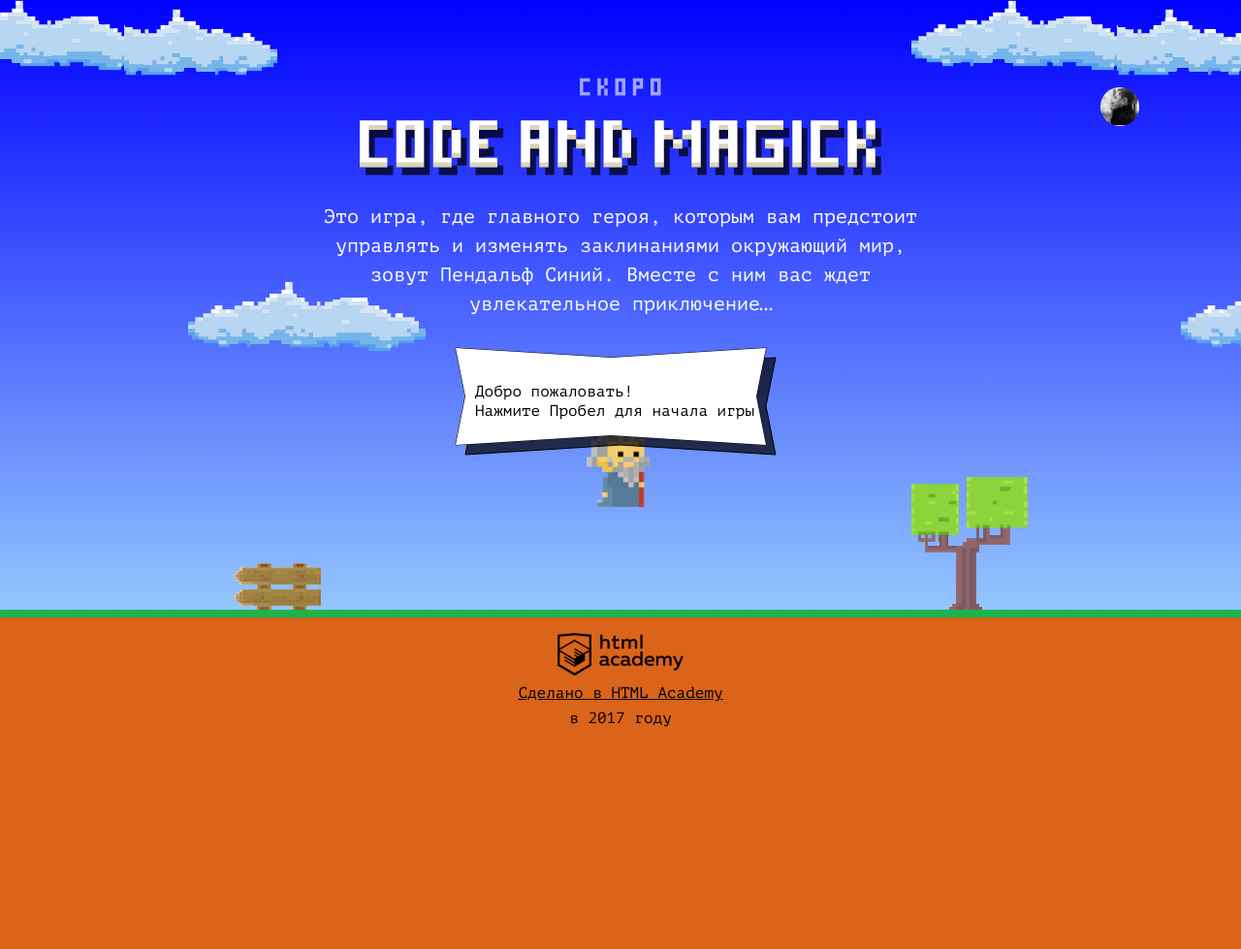
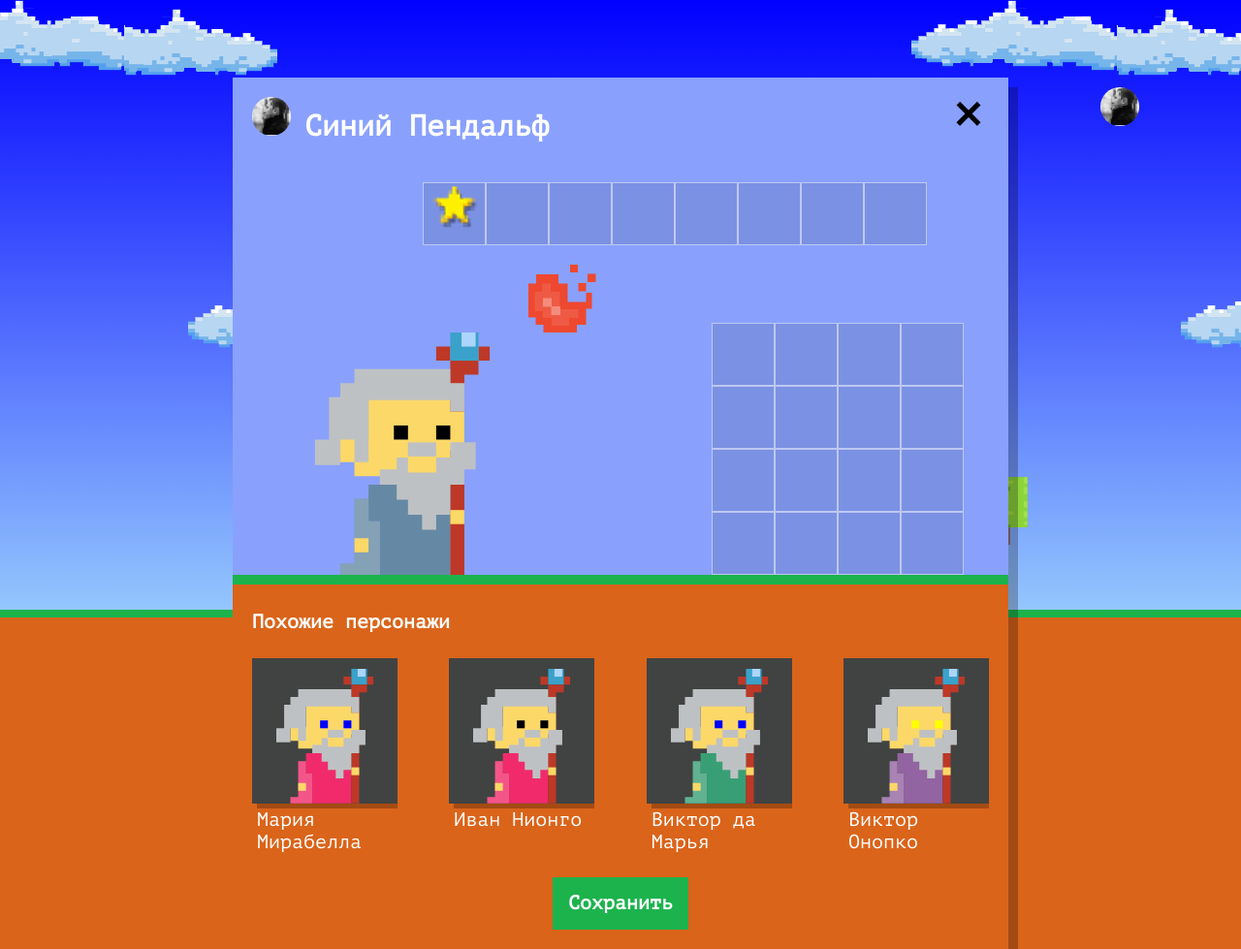
Before and after one commit to Moroschka/517717-code-and-magick-21, a website: page index.html in a window 1280 px wide. Shown: the whole page at 97% size. Before the commit the page ends 800 px from the top, so only its background shows below. Drawn offline with Linux system fonts and the light colour scheme.

Commit message:
Домашнее задание на проверку

```diff
--- a/index.html
+++ b/index.html
@@ -204,6 +204,7 @@
   }
 </script>
 <script src="js/stat.js"></script>
+<script src="js/setup.js"></script>
 <script src="js/game.js"></script>
 
 </body>
--- /dev/null
+++ b/js/setup.js
@@ -0,0 +1,59 @@
+'use strict';
+
+const NAMES = [`Иван`, `Хуан Себастьян`, `Мария`, `Кристоф`, `Виктор`, `Юлия`, `Люпита`, `Вашингтон`];
+const SURNAMES = [`да Марья`, `Верон`, `Мирабелла`, `Вальц`, `Онопко`, `Топольницкая`, `Нионго`, `Ирвинг`];
+const COAT_COLORS = [`rgb(101, 137, 164)`, `rgb(241, 43, 107)`, `rgb(146, 100, 161)`, `rgb(56, 159, 117)`, `rgb(215, 210, 55)`, `rgb(0, 0, 0)`];
+const EYES_COLORS = [`black`, `red`, `blue`, `yellow`, `green`];
+const similarWizardTemplate = document.querySelector(`#similar-wizard-template`).content;
+const userDialog = document.querySelector(`.setup`);
+const similarListElement = userDialog.querySelector(`.setup-similar-list`);
+
+userDialog.classList.remove(`hidden`);
+
+const getRandomNumber = function (min, max) {
+  return Math.floor(min + Math.random() * (max - min));
+};
+
+const wizards = [
+  {
+    name: NAMES[getRandomNumber(0, NAMES.length)] + ` ` + SURNAMES[getRandomNumber(0, SURNAMES.length)],
+    coatColor: COAT_COLORS[getRandomNumber(0, COAT_COLORS.length)],
+    eyesColor: EYES_COLORS[getRandomNumber(0, EYES_COLORS.length)]
+  },
+  {
+    name: NAMES[getRandomNumber(0, NAMES.length)] + ` ` + SURNAMES[getRandomNumber(0, SURNAMES.length)],
+    coatColor: COAT_COLORS[getRandomNumber(0, COAT_COLORS.length)],
+    eyesColor: EYES_COLORS[getRandomNumber(0, EYES_COLORS.length)]
+  },
+  {
+    name: NAMES[getRandomNumber(0, NAMES.length)] + ` ` + SURNAMES[getRandomNumber(0, SURNAMES.length)],
+    coatColor: COAT_COLORS[getRandomNumber(0, COAT_COLORS.length)],
+    eyesColor: EYES_COLORS[getRandomNumber(0, EYES_COLORS.length)]
+  },
+  {
+    name: NAMES[getRandomNumber(0, NAMES.length)] + ` ` + SURNAMES[getRandomNumber(0, SURNAMES.length)],
+    coatColor: COAT_COLORS[getRandomNumber(0, COAT_COLORS.length)],
+    eyesColor: EYES_COLORS[getRandomNumber(0, EYES_COLORS.length)]
+  }
+];
+
+const renderWizard = function (wizard) {
+  const wizardElement = similarWizardTemplate.cloneNode(true);
+
+  wizardElement.querySelector(`.setup-similar-label`).textContent = wizard.name;
+  wizardElement.querySelector(`.wizard-coat`).style.fill = wizard.coatColor;
+  wizardElement.querySelector(`.wizard-eyes`).style.fill = wizard.eyesColor;
+
+  return wizardElement;
+};
+
+const fillingBlockWizard = function () {
+  const fragment = document.createDocumentFragment();
+  for (let i = 0; i < wizards.length; i++) {
+    fragment.appendChild(renderWizard(wizards[i]));
+  }
+  similarListElement.appendChild(fragment);
+};
+fillingBlockWizard();
+
+userDialog.querySelector(`.setup-similar`).classList.remove(`hidden`);
```
